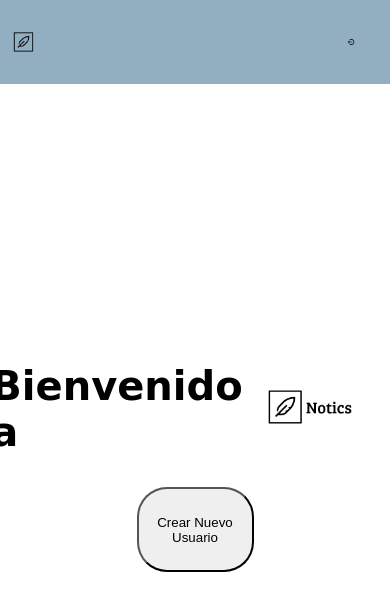
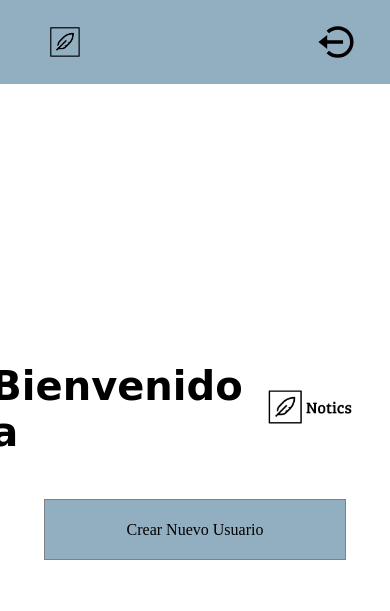
Before and after one commit to fabriziorosales/M12_Hello_Login, a PHP site: page /vistas/bienvenido.php in a window 390 px wide; the page is wider, and only the part inside the window is pictured. Shown: the top 611 px of that part. Run offline with PHP 8.4, Linux system fonts and the light colour scheme; the visitor is signed in with stand-in values (Sample User, id 1); some web fonts are replaced.

Commit message:
version final pocos bugs

```diff
--- a/css/bienvenido.css
+++ b/css/bienvenido.css
@@ -75,6 +75,21 @@ nav div .img1 {
   border-radius: 30px;
   height: 10vh;
 }
+.btn {
+  width: 300px;
+  height: 7vh;
+  border: solid 1px gray;
+  background-color: #92aec1;
+}
+.btn a {
+  display: flex;
+  align-items: center;
+  justify-content: center;
+  width: 100%;
+  height: 100%;
+  text-decoration: none;
+  color: black;
+}
 @media (max-width: 1000px) {
   .content div h1 {
     font-size: 40px;
@@ -83,3 +98,12 @@ nav div .img1 {
     width: 40%;
   }
 }
+@media (max-width: 450px) {
+  .logOut .icon-logOut {
+    width: 80px;
+    padding-right: 35%;
+  }
+  nav div .img1 {
+    width: 130px;
+  }
+}
--- a/css/bienvenido.less
+++ b/css/bienvenido.less
@@ -42,6 +42,7 @@ nav div .img1{
 
 }
 
+
 .content{
     padding-top: 10vh;
     display: flex;
@@ -79,7 +80,23 @@ nav div .img1{
     height: 10vh;
 
 }
+.btn{
 
+    width: 300px;
+    height: 7vh;
+    border: solid 1px gray;;
+    background-color: #92aec1;
+    a{
+        display: flex;
+    align-items:center;
+    justify-content: center;
+        width: 100%;
+        height: 100%;
+        text-decoration: none;
+        color: black;
+    }
+
+}
 @media (max-width:1000px) {
 
     .content div h1{
@@ -96,3 +113,20 @@ nav div .img1{
 
 
 }
+
+@media (max-width:450px) {
+
+
+    .logOut{
+
+       .icon-logOut{
+        width: 80px;
+        padding-right: 35%;
+    }
+      }
+
+      nav div .img1{
+        width: 130px;
+
+    }
+    }
--- a/vistas/bienvenido.php
+++ b/vistas/bienvenido.php
@@ -50,7 +50,7 @@ session_start();
                 <div class='btn_NuevoRegis'>
                <?php
                     if ($_SESSION['adm']==1) {
-                        echo "<button >Crear Nuevo Usuario</button>";
+                        echo "<span class='btn'><a class='' href='./register.php'>Crear Nuevo Usuario</a></span>";
                     }
                  ?>
                     </div>
```
Also changed, not shown: css/register.css (+13 -0 lines), css/register.less (+24 -0 lines), js/validation.js (+54 -44 lines), proc/crearcontroller.php (+15 -5 lines), vistas/register.php (+6 -2 lines).
